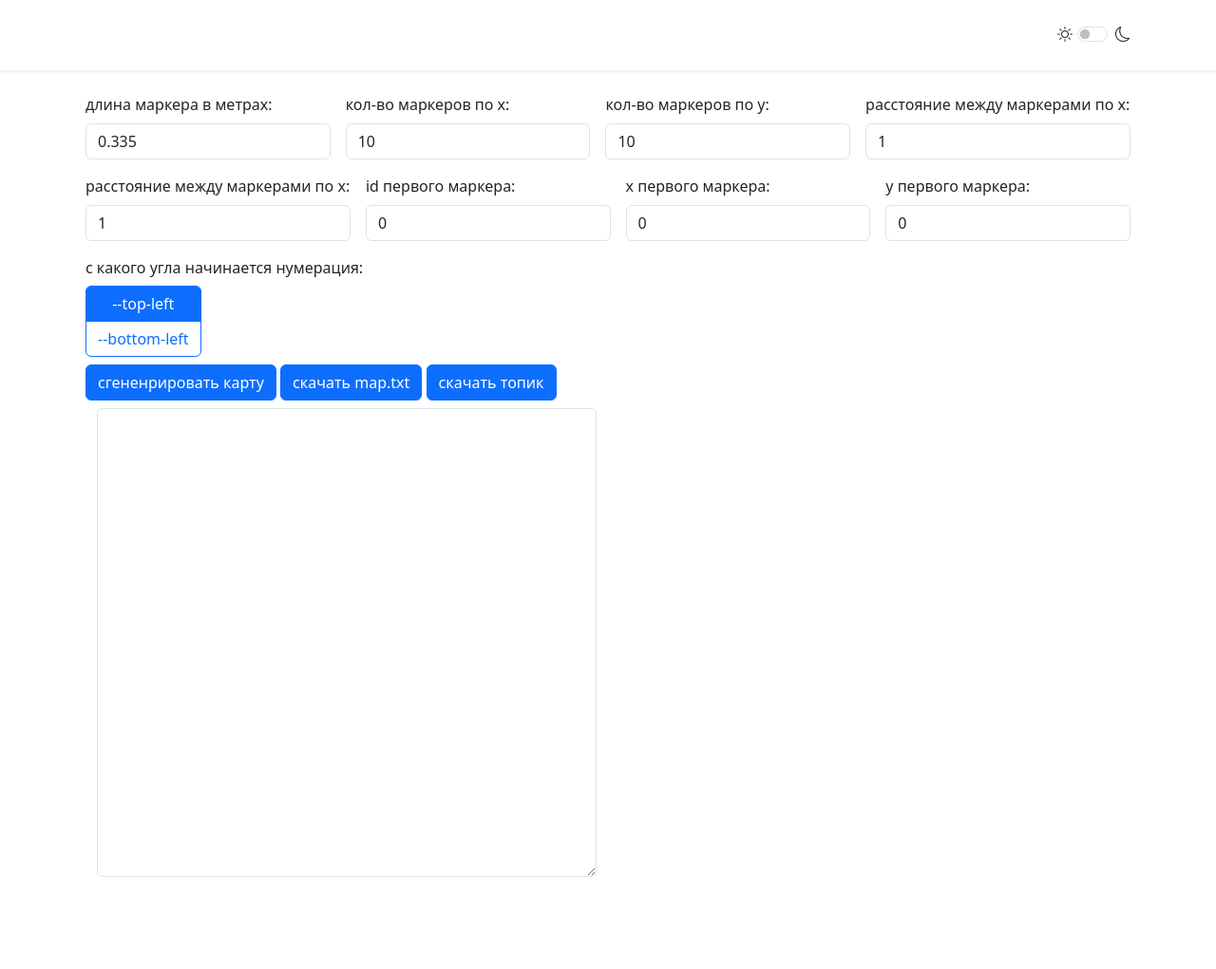
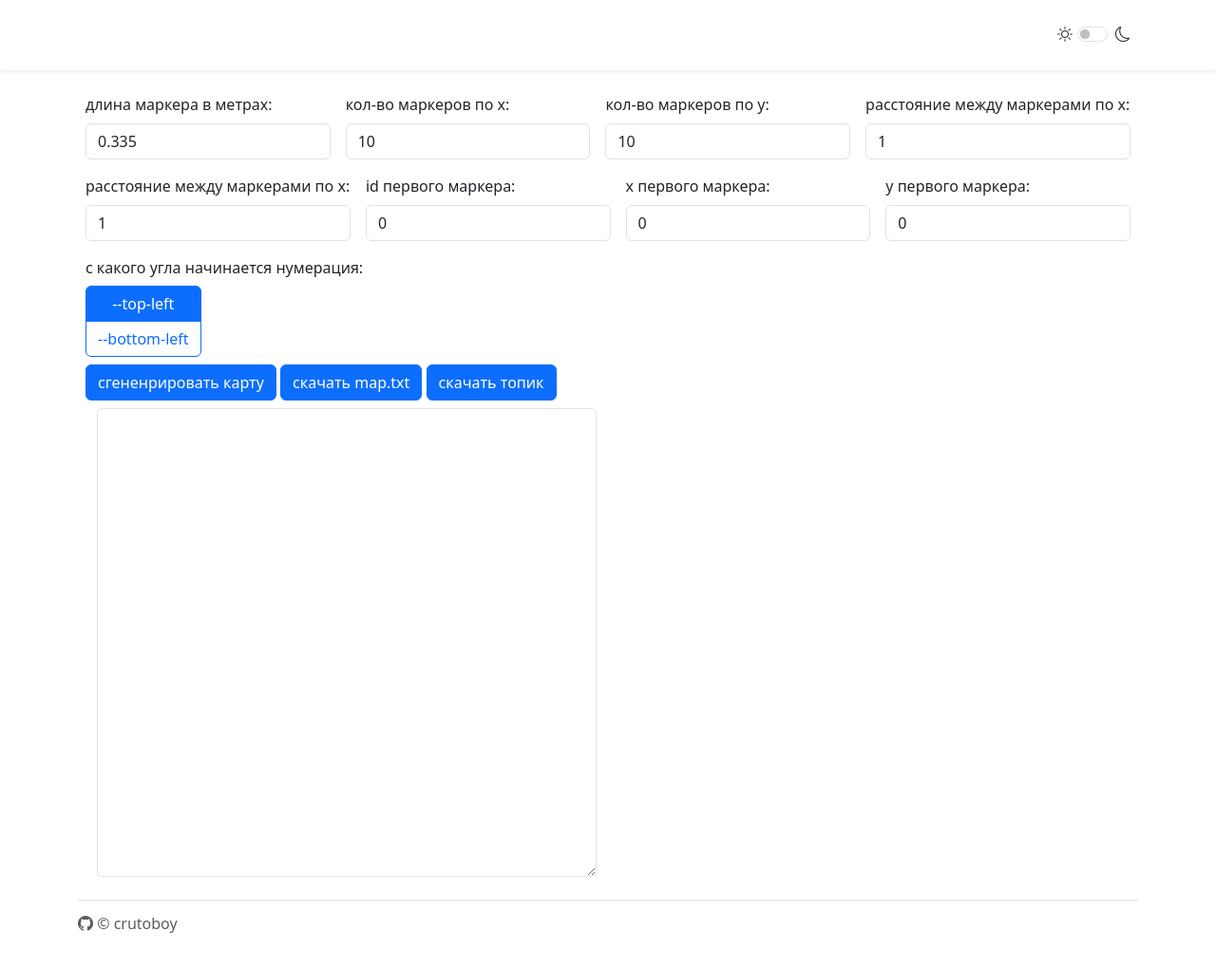
Before and after one commit to crutoboy/web_gen_arucomap, a website built with Vite: page index.html in a window 1280 px wide. Shown: the whole page at 95% size. Before the commit the page ends 932 px from the top, so only its background shows below. Built offline with nearby package versions, Linux system fonts and the light colour scheme.

Commit message:
add footer with copyright

```diff
--- a/index.html
+++ b/index.html
@@ -96,6 +96,17 @@
 
     </div>
 
+    <div class="container">
+        <footer class="d-flex flex-wrap justify-content-between align-items-center py-3 my-4 border-top">
+            <div class="col-md-4 d-flex align-items-center">
+                <a href="https://github.com/crutoboy/web_gen_arucomap" class="mb-3 me-2 mb-md-0 text-body-secondary text-decoration-none lh-1">
+                    <i class="bi bi-github"></i>
+                    <span class="mb-3 mb-md-0 text-body-secondary">© crutoboy</span>
+                </a>
+            </div>
+        </footer>
+    </div>
+
     <script type="module" src="./src/main.js"></script>
 </body>
 
```
